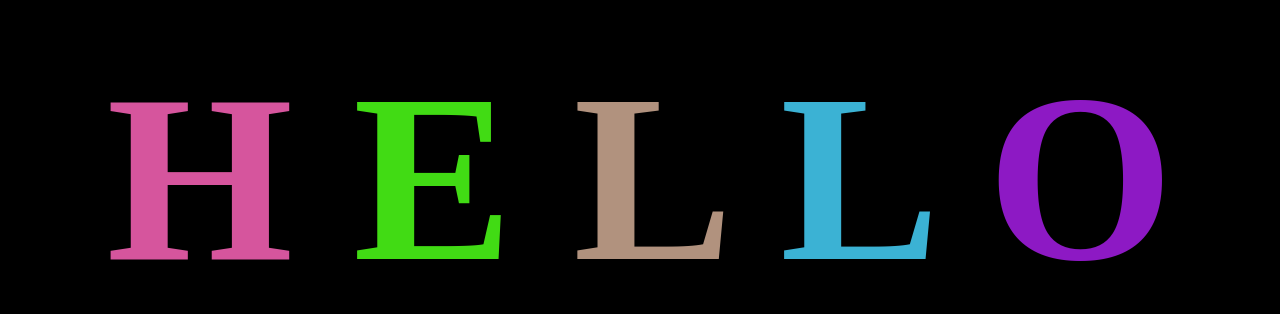
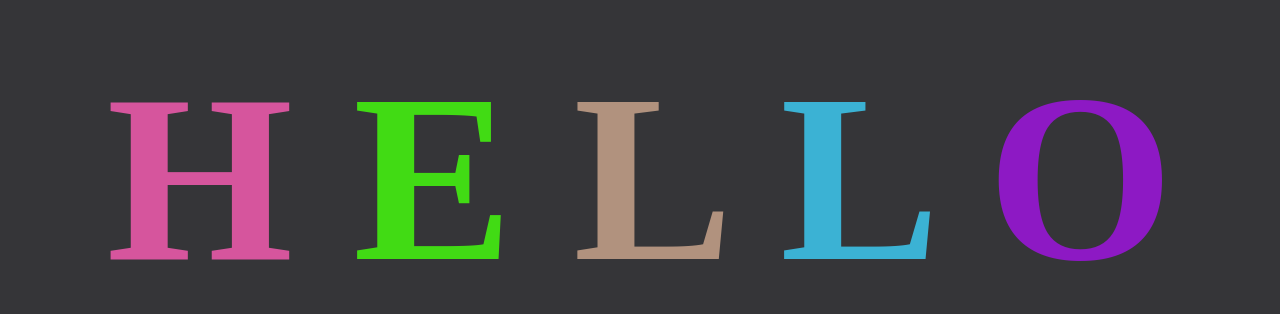
Before and after one commit to BrockMiller9/AnimatefdTextGitDemo, a plain HTML site: page index.html in a window 1280 px wide. Shown: the part 230-544 px from the top of the page. Drawn offline with Linux system fonts and the light colour scheme.

Commit message:
change bg color

```diff
--- a/app.css
+++ b/app.css
@@ -3,7 +3,7 @@ body {
     justify-content: center;
     align-items: center;
     height: 100vh;
-    background-color: black;
+    background-color: rgb(53, 53, 56);
 }
 
 h1 {
```
